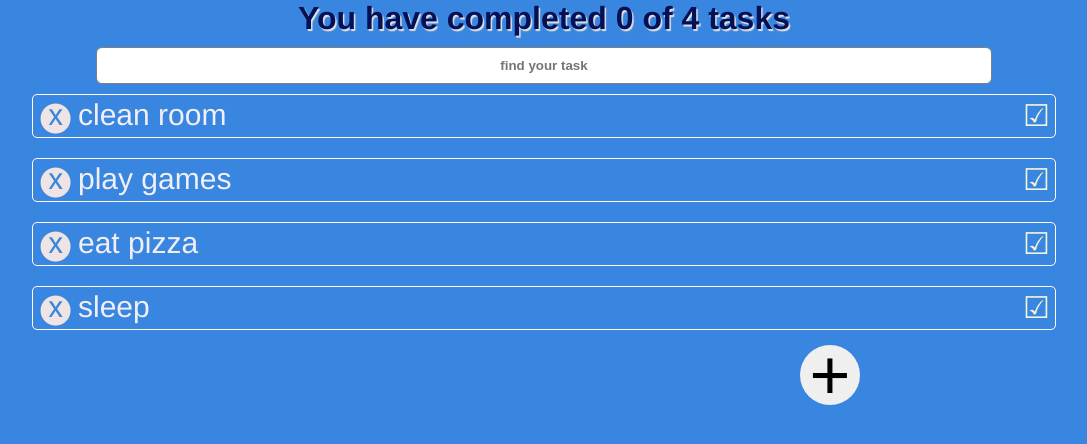
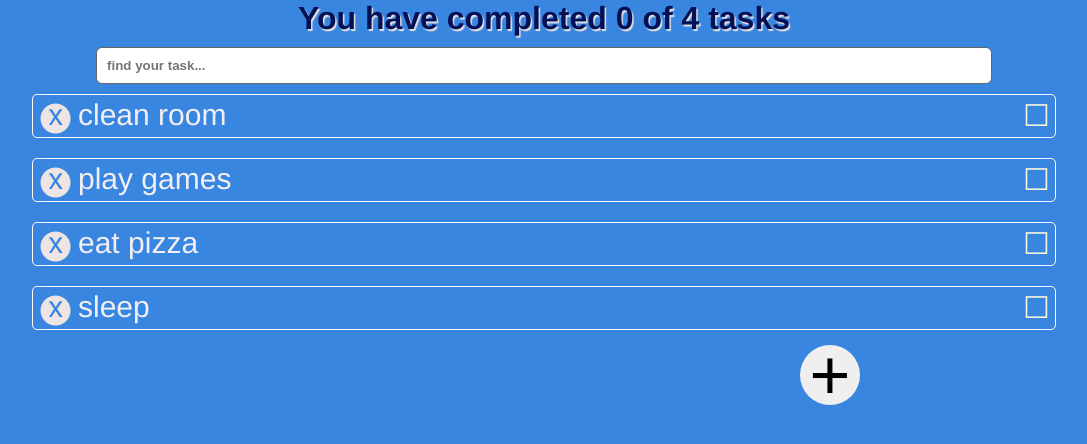
Before and after one commit to JuanDeossa/To-Do-APP, a React (Create React App) app: page / in a window 1280 px wide. Shown: the top 444 px of the page, without its empty margins (96-1183 px from the left). Built offline with nearby package versions, Linux system fonts and the light colour scheme.

Commit message:
toggle task state

```diff
--- a/src/App.js
+++ b/src/App.js
@@ -19,6 +19,7 @@ function App() {
   const totalTasks = tasks.length
   const completedTasks = tasks.filter(task=>!!task.completed).length
   let searchedTasks=[]
+
   if (searchValue.length===0) {
     searchedTasks=tasks
   }else{
@@ -29,6 +30,16 @@ function App() {
     })
   }
 
+  function toggleTaskState(taskValue) {
+    const index = tasks.findIndex(task=>task.text===taskValue)
+    const newTasks = [...tasks]
+    if (newTasks[index].completed) {
+      newTasks[index].completed=false
+    } else {
+      newTasks[index].completed=true
+    }
+    setTask(newTasks)
+  }
   return (
     <>
       <TodoCounter
@@ -45,6 +56,7 @@ function App() {
           key={task.text}
           text={task.text}
           completed={task.completed}
+          toggleTask={()=>toggleTaskState(task.text)}
           />
         ))}
       </TodoList>
--- a/src/TodoItem.css
+++ b/src/TodoItem.css
@@ -23,16 +23,28 @@
 }
 .TodoItem__delete:hover{
     transform: scale(1.2);
-    color: rgb(144, 29, 29);
+    color: rgb(176, 25, 25);
     background-color: rgb(232, 230, 230);
+    cursor: pointer;
 }
 .TodoItem__ok{
     position: absolute;
     right: 5px;
 }
+.TodoItem__ok::before{
+    content: "☐";
+}
 .TodoItem__ok:hover{
     transform: scale(1.2);
-    color: rgb(40, 181, 15);
+    color: rgb(38 255 0);
+    cursor: pointer;
+}
+.TodoItem__ok.TodoItem__ok--selected{
+    transform: scale(1.2);
+    color: rgb(38 255 0);
+}
+.TodoItem__ok.TodoItem__ok--selected::before{
+    content: "☑";
 }
 .TodoItem__text{
     color: rgb(241, 238, 244);
--- a/src/TodoItem.js
+++ b/src/TodoItem.js
@@ -6,9 +6,9 @@ function TodoItem(props) {
   function deleteTask(task) {
     console.log(`You deleted the task: ${task}`);
   }
-  function completeTask(task) {
-    console.log(`You completed the task: ${task}`);
-  }
+  // function completeTask(task) {
+  //   console.log(`You completed the task: ${task}`);
+  // }
   return (
     <li className='TodoItem'>
         <span
@@ -17,11 +17,13 @@ function TodoItem(props) {
         >🅧</span>
         <p className={`TodoItem__text ${completed && "TodoItem__text--ok"}`}>{text}</p>
         <span
-          className='TodoItem__ok'
-          onClick={()=>completeTask(text)}
-        >☑</span>
+          className={`TodoItem__ok ${completed && "TodoItem__ok--selected"}`}
+          onClick={props.toggleTask}
+        ></span>
     </li>
   )
 }
 
 export {TodoItem}
+
+//☐☑
--- a/src/TodoSearch.css
+++ b/src/TodoSearch.css
@@ -2,9 +2,9 @@
     display: flex;
     width: 70%;
     margin: 10px auto;
-    padding: 10px 0px;
+    padding: 10px 0px 10px 10px;
     border-radius: 6px;
-    border: 1px solid grey;
-    text-align: center;
+    border: 1px solid #666;
+    text-align:left;
     font-weight: 600;
 }
--- a/src/TodoSearch.js
+++ b/src/TodoSearch.js
@@ -11,7 +11,7 @@ function TodoSearch(props) {
   return (
     <>
     <input
-      placeholder='find your task'
+      placeholder='find your task...'
       className='TodoSearch'
       onChange={searchTask}
       value={searchValue}
```
